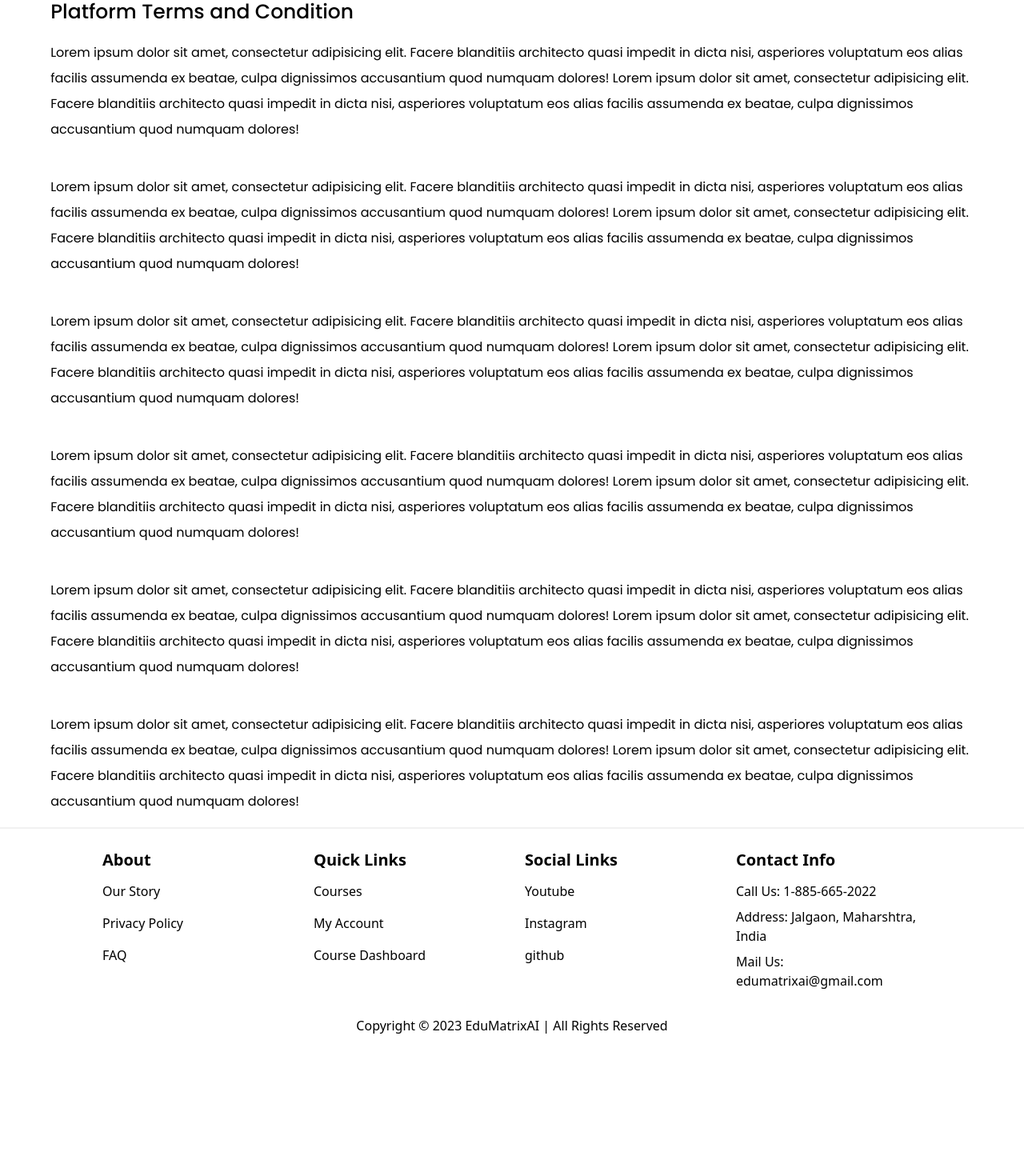
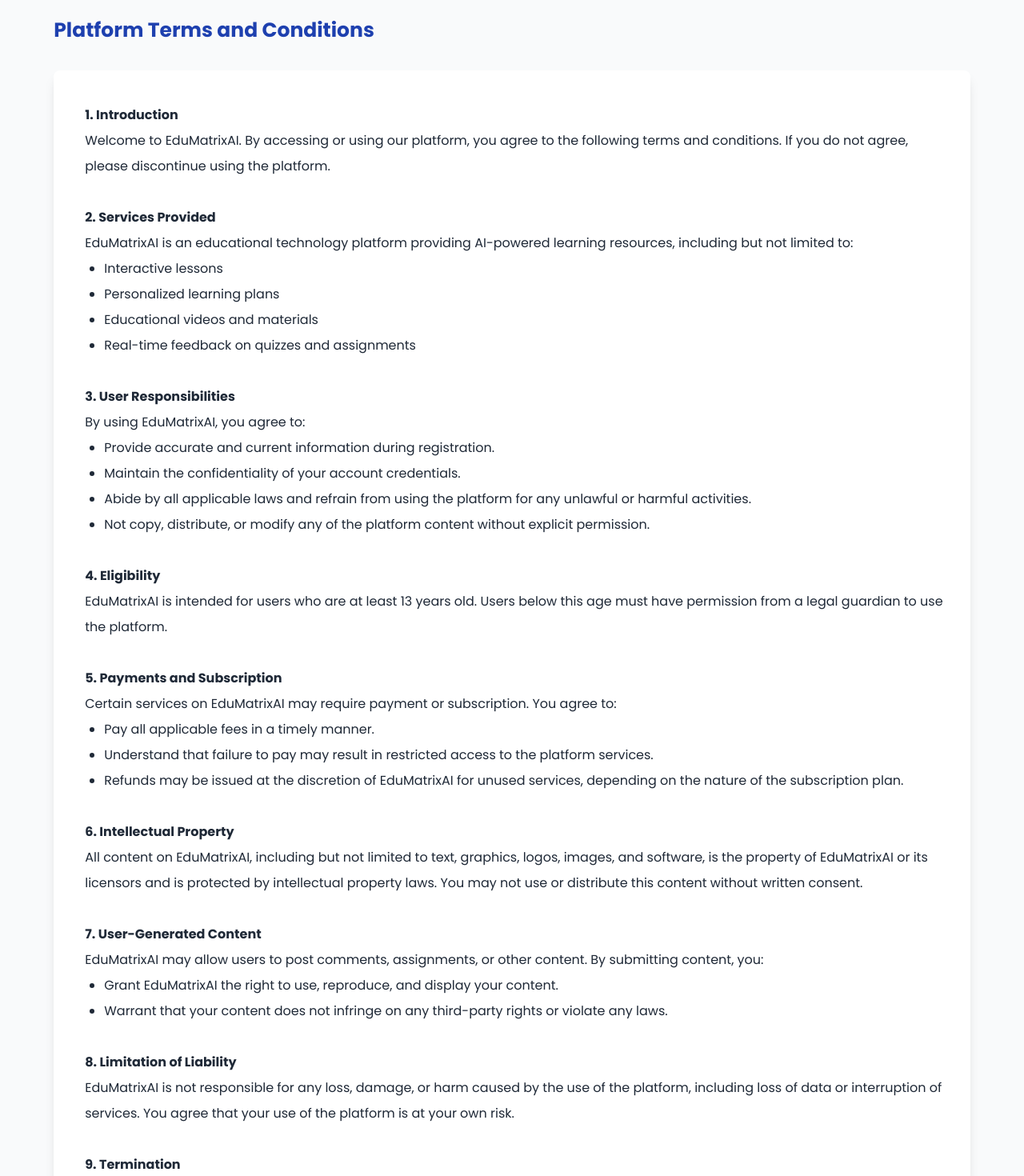
Before and after one commit to Darshan172003/EduMatrixAI, a Next.js app in the folder client/: page /policy in a window 1280 px wide. Shown: the part 100-1570 px from the top of the page at 80% size. Before the commit the page ends 1418 px from the top, so only its background shows below. Built offline with nearby package versions, Linux system fonts and the light colour scheme; no server answers.

Commit message:
Update  Footer component and revise platform terms and conditions in Policy component

```diff
--- a/client/app/components/Footer.tsx
+++ b/client/app/components/Footer.tsx
@@ -115,7 +115,7 @@ const Footer = (props: Props) => {
         </div>
         <br />
         <p className="text-center text-black dark:text-white">
-          Copyright © 2023 EduMatrixAI | All Rights Reserved
+          Copyright © 2024 EduMatrixAI | All Rights Reserved
         </p>
       </div>
       <br />
--- a/client/app/policy/Policy.tsx
+++ b/client/app/policy/Policy.tsx
@@ -5,72 +5,96 @@ type Props = {};
 
 const Policy = (props: Props) => {
   return (
-    <div>
-      <div className={"w-[95%] 800px:w-[92%] m-auto py-2 text-black dark:text-white px-3"}>
-        <h1 className={`${styles.title} !text-start pt-2`}>
-          Platform Terms and Condition
+    <div className="bg-gray-50 dark:bg-gray-900 min-h-screen">
+      <div className="w-[95%] 800px:w-[92%] m-auto py-8 text-black dark:text-white px-4">
+        <h1 className={`${styles.title} text-start pt-2 text-3xl font-bold text-blue-800 dark:text-blue-400`}>
+          Platform Terms and Conditions
         </h1>
+
+        <div className="mt-6 bg-white dark:bg-gray-800 p-6 rounded-lg shadow-lg">
           <ul style={{ listStyle: "unset", marginLeft: "15px" }}>
-      <p className="py-2 ml-[-15px] text-[16px] font-Poppins leading-8 whitespace-pre-line">
-          Lorem ipsum dolor sit amet, consectetur adipisicing elit. Facere
-          blanditiis architecto quasi impedit in dicta nisi, asperiores
-          voluptatum eos alias facilis assumenda ex beatae, culpa dignissimos
-          accusantium quod numquam dolores! Lorem ipsum dolor sit amet, consectetur adipisicing elit. Facere
-          blanditiis architecto quasi impedit in dicta nisi, asperiores
-          voluptatum eos alias facilis assumenda ex beatae, culpa dignissimos
-          accusantium quod numquam dolores!
+            <p className="py-4 text-[16px] font-Poppins leading-8 whitespace-pre-line text-gray-800 dark:text-gray-300">
+              <strong>1. Introduction</strong>
+              <br />
+              Welcome to EduMatrixAI. By accessing or using our platform, you agree to the following terms and conditions. If you do not agree, please discontinue using the platform.
             </p>
+
+            <p className="py-4 text-[16px] font-Poppins leading-8 whitespace-pre-line text-gray-800 dark:text-gray-300">
+              <strong>2. Services Provided</strong>
               <br />
-        <p className="py-2 ml-[-15px] text-[16px] font-Poppins leading-8 whitespace-pre-line">
-        Lorem ipsum dolor sit amet, consectetur adipisicing elit. Facere
-          blanditiis architecto quasi impedit in dicta nisi, asperiores
-          voluptatum eos alias facilis assumenda ex beatae, culpa dignissimos
-          accusantium quod numquam dolores! Lorem ipsum dolor sit amet, consectetur adipisicing elit. Facere
-          blanditiis architecto quasi impedit in dicta nisi, asperiores
-          voluptatum eos alias facilis assumenda ex beatae, culpa dignissimos
-          accusantium quod numquam dolores!
+              EduMatrixAI is an educational technology platform providing AI-powered learning resources, including but not limited to:
+              <ul className="ml-6 list-disc">
+                <li>Interactive lessons</li>
+                <li>Personalized learning plans</li>
+                <li>Educational videos and materials</li>
+                <li>Real-time feedback on quizzes and assignments</li>
+              </ul>
             </p>
+
+            <p className="py-4 text-[16px] font-Poppins leading-8 whitespace-pre-line text-gray-800 dark:text-gray-300">
+              <strong>3. User Responsibilities</strong>
               <br />
-        <p className="py-2 ml-[-15px] text-[16px] font-Poppins leading-8 whitespace-pre-line">
-        Lorem ipsum dolor sit amet, consectetur adipisicing elit. Facere
-          blanditiis architecto quasi impedit in dicta nisi, asperiores
-          voluptatum eos alias facilis assumenda ex beatae, culpa dignissimos
-          accusantium quod numquam dolores! Lorem ipsum dolor sit amet, consectetur adipisicing elit. Facere
-          blanditiis architecto quasi impedit in dicta nisi, asperiores
-          voluptatum eos alias facilis assumenda ex beatae, culpa dignissimos
-          accusantium quod numquam dolores!
+              By using EduMatrixAI, you agree to:
+              <ul className="ml-6 list-disc">
+                <li>Provide accurate and current information during registration.</li>
+                <li>Maintain the confidentiality of your account credentials.</li>
+                <li>Abide by all applicable laws and refrain from using the platform for any unlawful or harmful activities.</li>
+                <li>Not copy, distribute, or modify any of the platform content without explicit permission.</li>
+              </ul>
             </p>
+
+            <p className="py-4 text-[16px] font-Poppins leading-8 whitespace-pre-line text-gray-800 dark:text-gray-300">
+              <strong>4. Eligibility</strong>
               <br />
-        <p className="py-2 ml-[-15px] text-[16px] font-Poppins leading-8 whitespace-pre-line">
-        Lorem ipsum dolor sit amet, consectetur adipisicing elit. Facere
-          blanditiis architecto quasi impedit in dicta nisi, asperiores
-          voluptatum eos alias facilis assumenda ex beatae, culpa dignissimos
-          accusantium quod numquam dolores! Lorem ipsum dolor sit amet, consectetur adipisicing elit. Facere
-          blanditiis architecto quasi impedit in dicta nisi, asperiores
-          voluptatum eos alias facilis assumenda ex beatae, culpa dignissimos
-          accusantium quod numquam dolores!
+              EduMatrixAI is intended for users who are at least 13 years old. Users below this age must have permission from a legal guardian to use the platform.
             </p>
+
+            <p className="py-4 text-[16px] font-Poppins leading-8 whitespace-pre-line text-gray-800 dark:text-gray-300">
+              <strong>5. Payments and Subscription</strong>
               <br />
-        <p className="py-2 ml-[-15px] text-[16px] font-Poppins leading-8 whitespace-pre-line">
-        Lorem ipsum dolor sit amet, consectetur adipisicing elit. Facere
-          blanditiis architecto quasi impedit in dicta nisi, asperiores
-          voluptatum eos alias facilis assumenda ex beatae, culpa dignissimos
-          accusantium quod numquam dolores! Lorem ipsum dolor sit amet, consectetur adipisicing elit. Facere
-          blanditiis architecto quasi impedit in dicta nisi, asperiores
-          voluptatum eos alias facilis assumenda ex beatae, culpa dignissimos
-          accusantium quod numquam dolores!
+              Certain services on EduMatrixAI may require payment or subscription. You agree to:
+              <ul className="ml-6 list-disc">
+                <li>Pay all applicable fees in a timely manner.</li>
+                <li>Understand that failure to pay may result in restricted access to the platform services.</li>
+                <li>Refunds may be issued at the discretion of EduMatrixAI for unused services, depending on the nature of the subscription plan.</li>
+              </ul>
             </p>
+
+            <p className="py-4 text-[16px] font-Poppins leading-8 whitespace-pre-line text-gray-800 dark:text-gray-300">
+              <strong>6. Intellectual Property</strong>
               <br />
-        <p className="py-2 ml-[-15px] text-[16px] font-Poppins leading-8 whitespace-pre-line">
-        Lorem ipsum dolor sit amet, consectetur adipisicing elit. Facere
-          blanditiis architecto quasi impedit in dicta nisi, asperiores
-          voluptatum eos alias facilis assumenda ex beatae, culpa dignissimos
-          accusantium quod numquam dolores! Lorem ipsum dolor sit amet, consectetur adipisicing elit. Facere
-          blanditiis architecto quasi impedit in dicta nisi, asperiores
-          voluptatum eos alias facilis assumenda ex beatae, culpa dignissimos
-          accusantium quod numquam dolores!
+              All content on EduMatrixAI, including but not limited to text, graphics, logos, images, and software, is the property of EduMatrixAI or its licensors and is protected by intellectual property laws. You may not use or distribute this content without written consent.
+            </p>
+
+            <p className="py-4 text-[16px] font-Poppins leading-8 whitespace-pre-line text-gray-800 dark:text-gray-300">
+              <strong>7. User-Generated Content</strong>
+              <br />
+              EduMatrixAI may allow users to post comments, assignments, or other content. By submitting content, you:
+              <ul className="ml-6 list-disc">
+                <li>Grant EduMatrixAI the right to use, reproduce, and display your content.</li>
+                <li>Warrant that your content does not infringe on any third-party rights or violate any laws.</li>
+              </ul>
+            </p>
+
+            <p className="py-4 text-[16px] font-Poppins leading-8 whitespace-pre-line text-gray-800 dark:text-gray-300">
+              <strong>8. Limitation of Liability</strong>
+              <br />
+              EduMatrixAI is not responsible for any loss, damage, or harm caused by the use of the platform, including loss of data or interruption of services. You agree that your use of the platform is at your own risk.
+            </p>
+
+            <p className="py-4 text-[16px] font-Poppins leading-8 whitespace-pre-line text-gray-800 dark:text-gray-300">
+              <strong>9. Termination</strong>
+              <br />
+              EduMatrixAI reserves the right to terminate or suspend your account if you violate these terms. Any fees paid are non-refundable upon termination for breach of terms.
+            </p>
+
+            <p className="py-4 text-[16px] font-Poppins leading-8 whitespace-pre-line text-gray-800 dark:text-gray-300">
+              <strong>10. Changes to Terms</strong>
+              <br />
+              EduMatrixAI reserves the right to modify these terms and conditions at any time. Changes will be communicated to users, and continued use of the platform constitutes acceptance of the revised terms.
             </p>
           </ul>
+        </div>
       </div>
     </div>
   );
```
Lines whose indentation alone changed are shown as unchanged.
